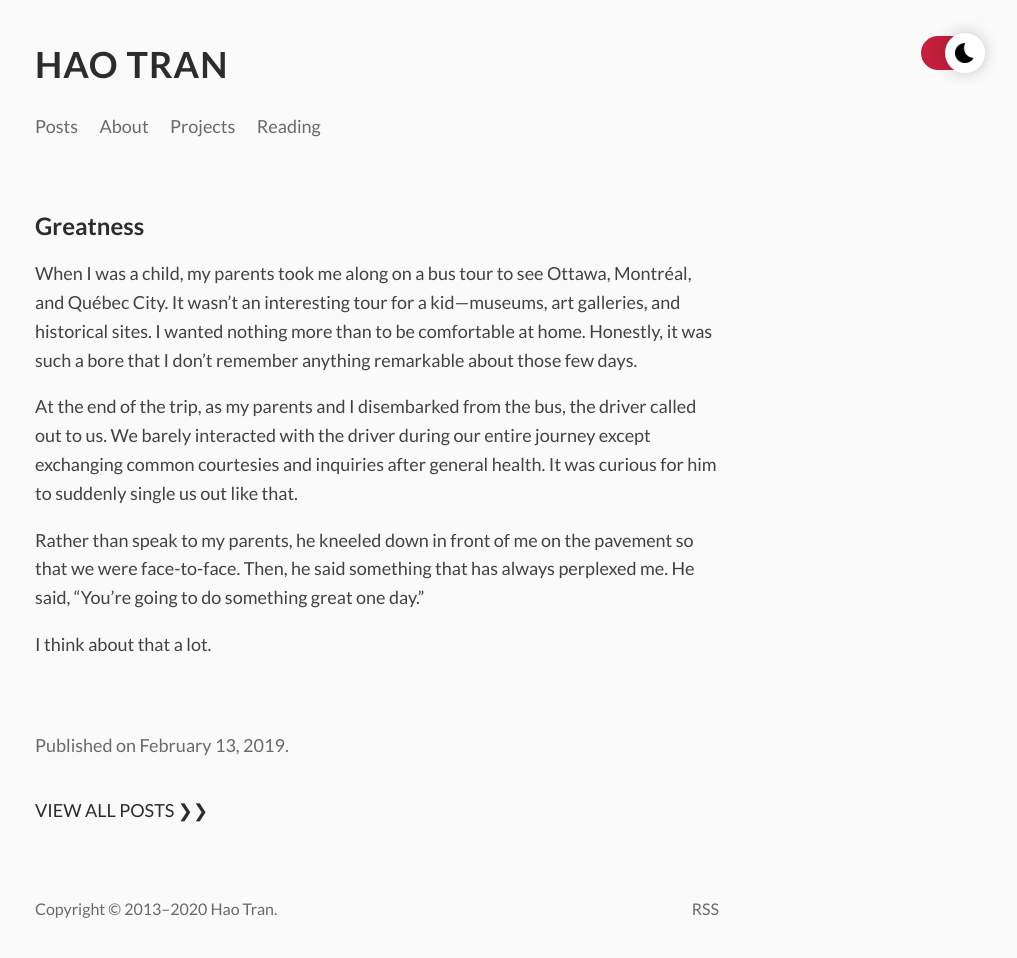
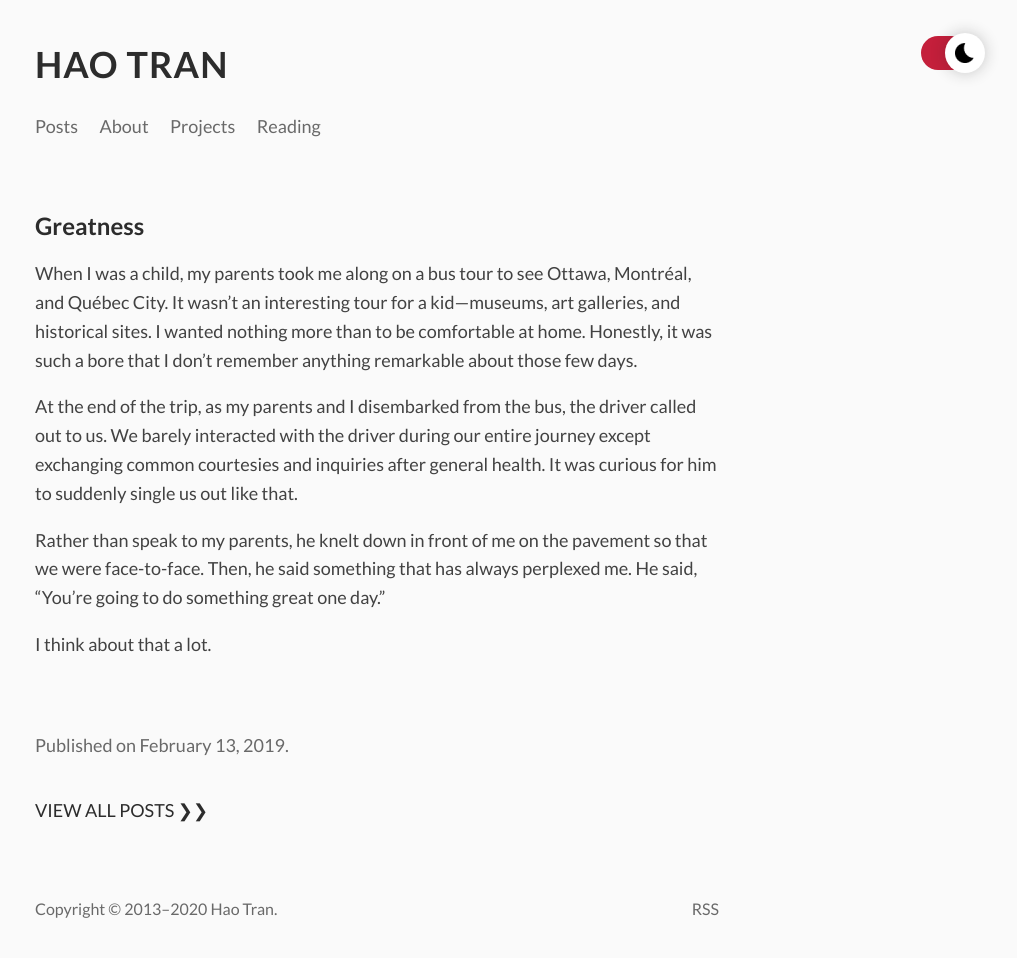
Before and after one commit to haothitran/posts, a Jekyll site: the page built from _posts/2019-02-13-greatness.md, in a window 1280 px wide. Shown: the whole page, without its empty margins (263-1280 px from the left). Built offline with Jekyll 4.4.1, drawn with Linux system fonts in a browser that asks for light colours.

Commit message:
Edit posts

```diff
--- a/_posts/2019-02-13-greatness.md
+++ b/_posts/2019-02-13-greatness.md
@@ -10,6 +10,6 @@ When I was a child, my parents took me along on a bus tour to see Ottawa, Montr
 
 At the end of the trip, as my parents and I disembarked from the bus, the driver called out to us. We barely interacted with the driver during our entire journey except exchanging common courtesies and inquiries after general health. It was curious for him to suddenly single us out like that.
 
-Rather than speak to my parents, he kneeled down in front of me on the pavement so that we were face-to-face. Then, he said something that has always perplexed me. He said, "You're going to do something great one day."
+Rather than speak to my parents, he knelt down in front of me on the pavement so that we were face-to-face. Then, he said something that has always perplexed me. He said, "You're going to do something great one day."
 
 I think about that a lot.
```
Also changed, not shown: _posts/2020-05-31-on-things.md (+1 -1 lines), _posts/2020-08-14-on-money.md (+1 -1 lines).
